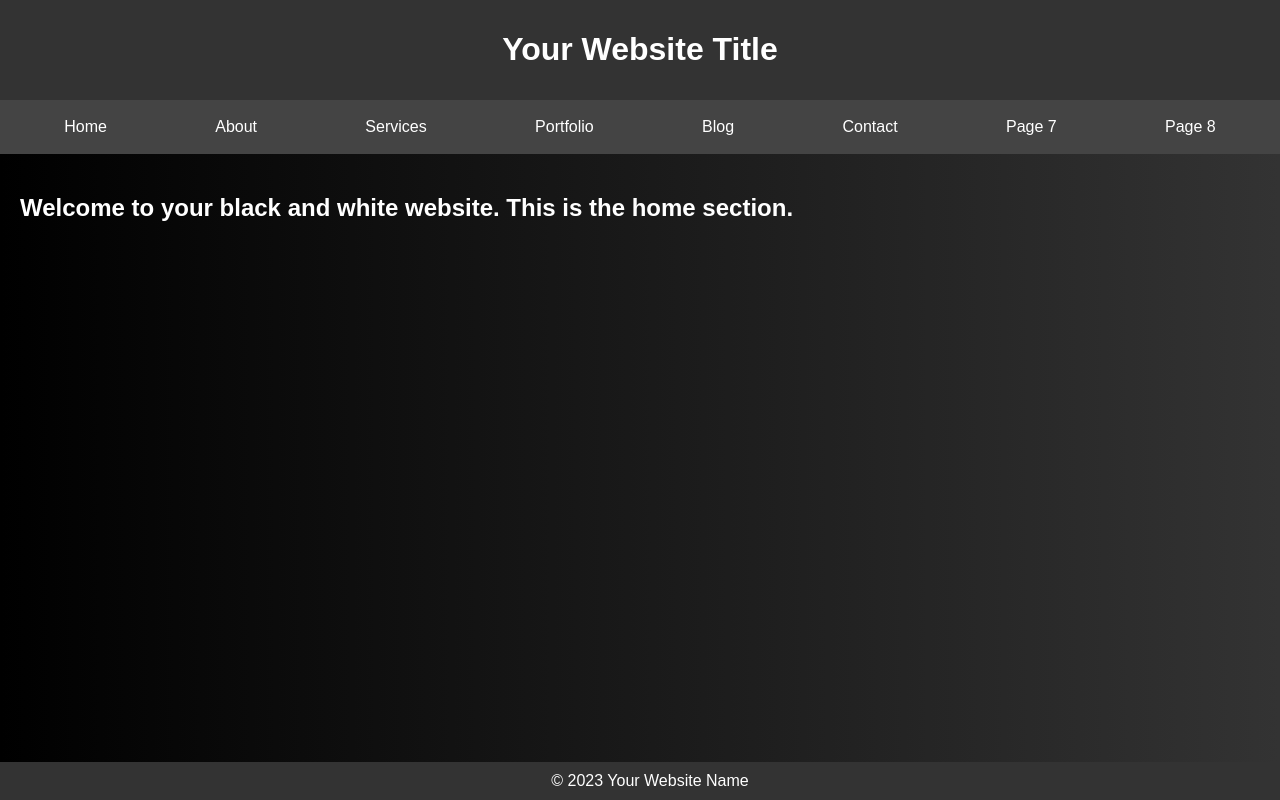
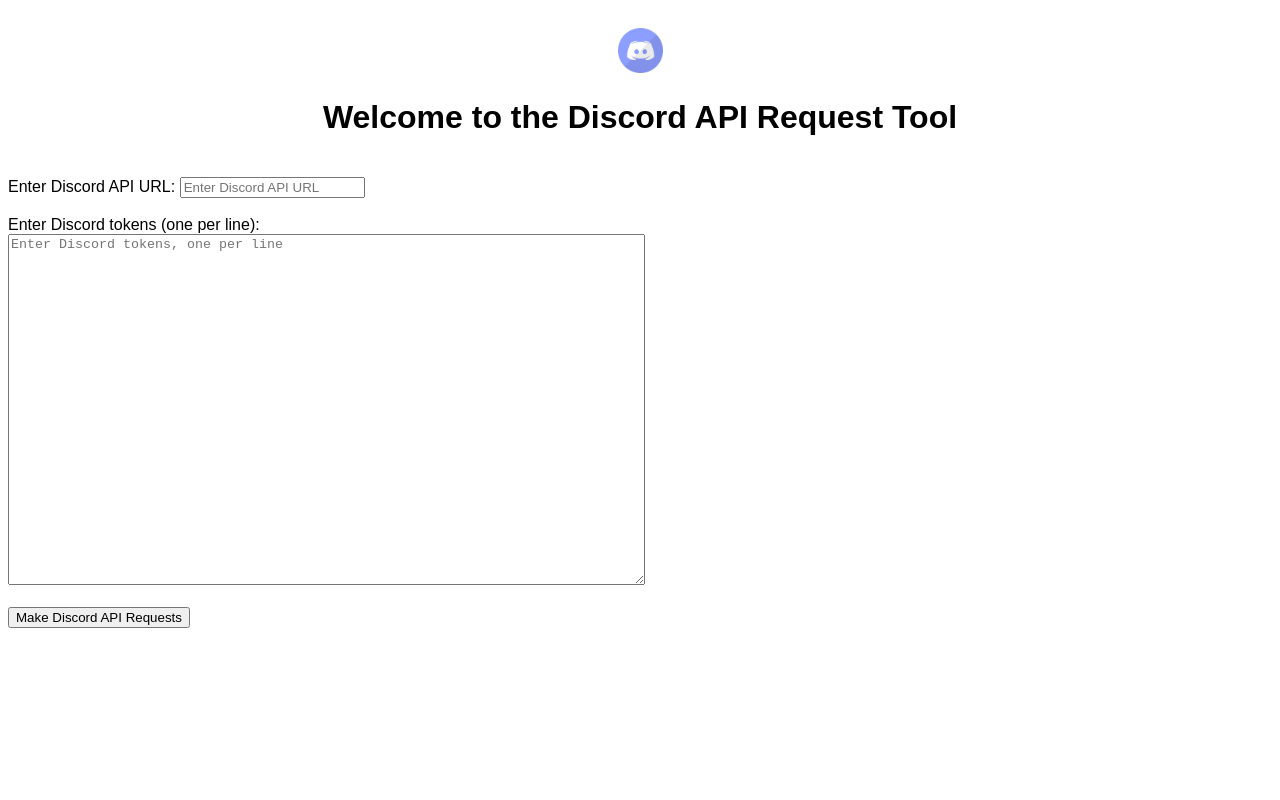
Before and after one commit to akm1311/Discord_API_req_sender, a plain HTML site: page index.html in a window 1280 px wide. Drawn offline with Linux system fonts and the light colour scheme.

Commit message:
Update index.html

```diff
--- a/index.html
+++ b/index.html
@@ -1,86 +1,59 @@
 <!DOCTYPE html>
-<html lang="en">
+<html>
 <head>
-    <meta charset="UTF-8">
-    <meta name="viewport" content="width=device-width, initial-scale=1.0">
-    <title>Your Attractive Black and White Website</title>
+    <title>Discord API Request</title>
     <style>
+        /* Add CSS styles here */
         body {
-            background: linear-gradient(to right, #000, #333); /* Gradient background */
-            color: #fff; /* White text */
-            font-family: Arial, sans-serif; /* Choose your preferred font */
-            margin: 0;
-            padding: 0;
+            background-image: url('background'); /* Set your background image URL */
+            background-size: cover;
+            background-repeat: no-repeat;
+            background-attachment: fixed;
+            font-family: Arial, sans-serif;
         }
 
         header {
-            background-color: #333; /* Darker header background */
-            color: #fff;
-            padding: 10px;
             text-align: center;
-        }
-
-        nav {
-            display: flex;
-            justify-content: space-around;
-            background-color: #444; /* Navigation bar background */
-            padding: 10px;
-        }
-
-        nav a {
-            color: #fff;
-            text-decoration: none;
-            padding: 8px 16px;
-            border-radius: 5px;
-            transition: background-color 0.3s;
-        }
-
-        nav a:hover {
-            background-color: #555; /* Darker color on hover */
-        }
-
-        section {
             padding: 20px;
         }
 
-        footer {
-            background-color: #333; /* Darker footer background */
-            color: #fff;
-            padding: 10px;
-            text-align: center;
-            position: fixed;
-            bottom: 0;
-            width: 100%;
+        img {
+            max-width: 100%;
         }
+
+        .success {
+         color: green;
+         font-weight: bold;
+        }
+
+        .failure {
+        color: red;
+        font-weight: bold;
+        }
+
+        /* Add more CSS styles for other elements as needed */
     </style>
 </head>
 <body>
-
     <header>
-        <h1>Your Website Title</h1>
+        <img src="background.jpg" width="45" alt="Website Header">
+        <h1>Welcome to the Discord API Request Tool</h1>
     </header>
-
-    <nav>
-        <a href="#home">Home</a>
-        <a href="#about">About</a>
-        <a href="#services">Services</a>
-        <a href="#portfolio">Portfolio</a>
-        <a href="#blog">Blog</a>
-        <a href="#contact">Contact</a>
-        <a href="#page7">Page 7</a>
-        <a href="#page8">Page 8</a>
-    </nav>
-
-    <section id="home">
-        <h2>Welcome to your black and white website. This is the home section.</h2>
-        <!-- Add more content as needed -->
-    </section>
-
-    <!-- Repeat the section structure for other pages -->
-
-    <footer>
-        &copy; 2023 Your Website Name
-    </footer>
-
+    <form id="requestForm">
+        <div class="form-container">
+            <label for="urlInput">Enter Discord API URL:</label>
+            <input type="text" id="urlInput" placeholder="Enter Discord API URL">
+            <br>
+            <br>
+            <label for="tokenInput">Enter Discord tokens (one per line):</label>
+            <br>
+            <textarea id="tokenInput" rows="23" cols="77" placeholder="Enter Discord tokens, one per line"></textarea>
+            <br>
+            <br>
+            <button type="submit">Make Discord API Requests</button>
+        </div>
+    </form>
+    <div id="responseContainer" class="response-container"></div>
+    <script src="script.js"></script>
 </body>
 </html>
```
